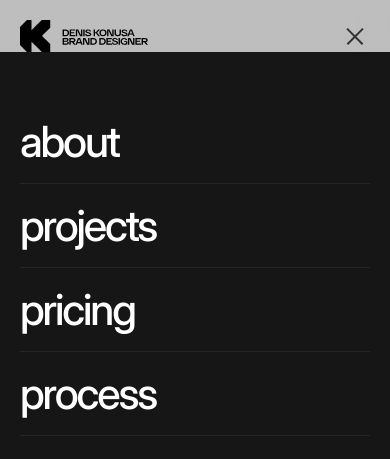
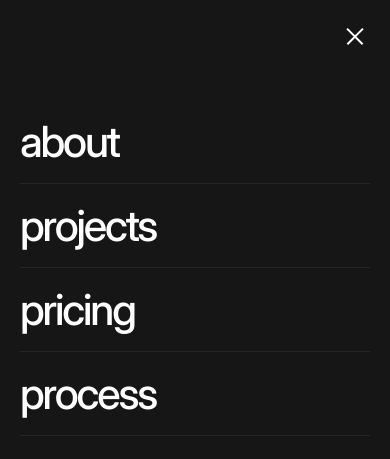
Before and after one commit to deniskonusa/deniskonusa-website, a website: page index.html in a window 390 px wide. Both pictures are taken after a click on the button "Open menu". Shown: the top 459 px of the page. Drawn offline with Linux system fonts and the light colour scheme.

Commit message:
fix: hide nav background/logo when mobile menu open, white X bars

```diff
--- a/css/styles.css
+++ b/css/styles.css
@@ -143,6 +143,7 @@ a { text-decoration: none; }
 .nav-logo {
   display: flex;
   align-items: center;
+  transition: opacity 200ms cubic-bezier(.16, 1, .3, 1);
 }
 .nav-logo-word { height: 56px; width: auto; }
 
@@ -197,9 +198,13 @@ a { text-decoration: none; }
   background: var(--color-ink);
   transform-origin: center;
   transition: transform 360ms cubic-bezier(.16, 1, .3, 1),
-              opacity   280ms cubic-bezier(.16, 1, .3, 1);
+              opacity   280ms cubic-bezier(.16, 1, .3, 1),
+              background 280ms cubic-bezier(.16, 1, .3, 1);
 }
 
+.nav-burger.is-open .nav-burger-bar {
+  background: #fff;
+}
 .nav-burger.is-open .nav-burger-bar:nth-child(1) {
   transform: translateY(6.5px) rotate(45deg);
 }
@@ -239,6 +244,14 @@ body.menu-open {
 
 body.menu-open .nav {
   z-index: 200;
+  background: transparent;
+  backdrop-filter: none;
+  -webkit-backdrop-filter: none;
+}
+
+body.menu-open .nav-logo {
+  opacity: 0;
+  pointer-events: none;
 }
 
 .mobile-menu-inner {
```
